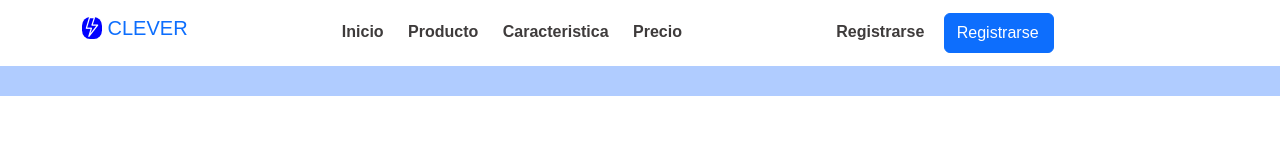
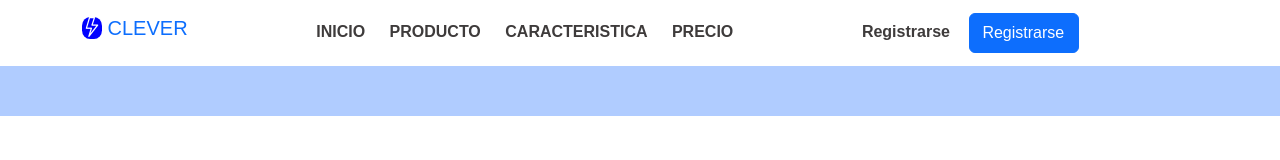
Before and after one commit to fernandorago/Modelo-header-1, a plain HTML site: page index.html in a window 1280 px wide. Drawn offline with nearby package versions, Linux system fonts and the light colour scheme.

Commit message:
<Terminado primer header 1>

```diff
--- a/css/estilo.css
+++ b/css/estilo.css
@@ -34,6 +34,8 @@ font-size: 20px;
     flex-grow: 1;
     justify-content: space-around;
     padding-top: 7px;
+    text-transform: uppercase;
+
 }
 .home a{
     margin: 10px;
@@ -70,7 +72,7 @@ button{
     padding:2%;
 }
 .celeste{
-    height: 30px;
+    height: 50px;
     background-color: rgb(176, 204, 255);
 }
 /* @media(max-with:900px) {
```
